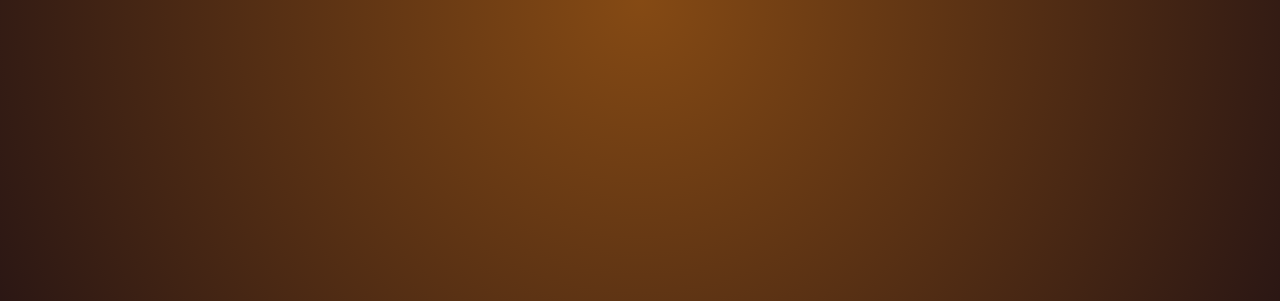
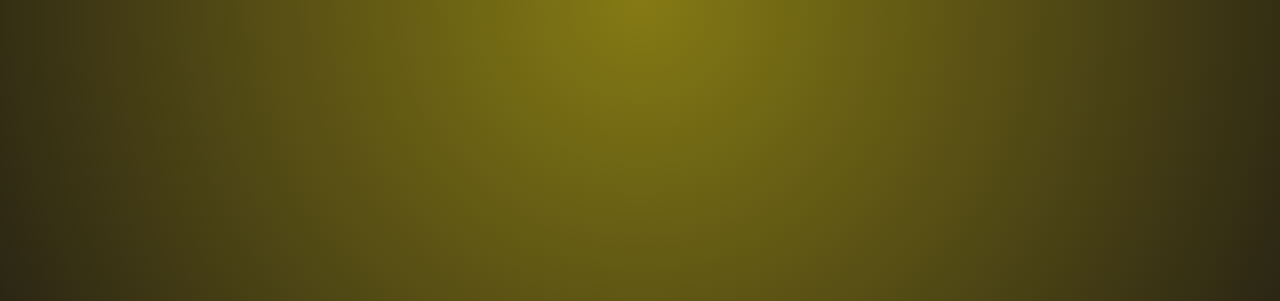
Before and after one commit to LucasRyanC/WeatherApp, a plain HTML site: page index.html in a window 1280 px wide. Shown: the top 301 px of the page. Drawn offline with Linux system fonts and the light colour scheme.

Commit message:
Update body background gradient for improved aesthetics

```diff
--- a/style.css
+++ b/style.css
@@ -6,7 +6,11 @@
 }
 
 body {
-  background: radial-gradient(circle at top, rgb(133, 74, 20) 0%, #030014 100%);
+  background: radial-gradient(
+    circle at top,
+    rgb(133, 122, 20) 0%,
+    #030014 100%
+  );
   min-height: 100vh;
   display: flex;
   justify-content: center;
```
